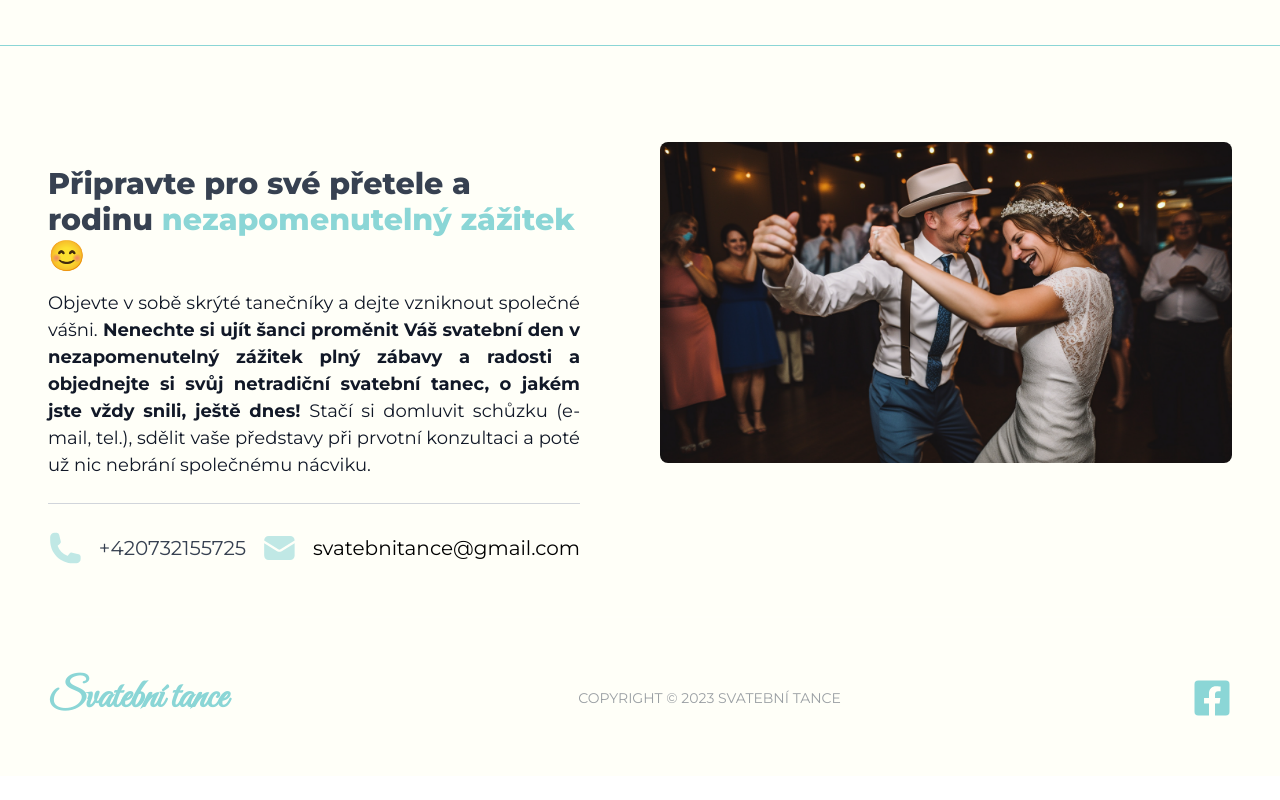
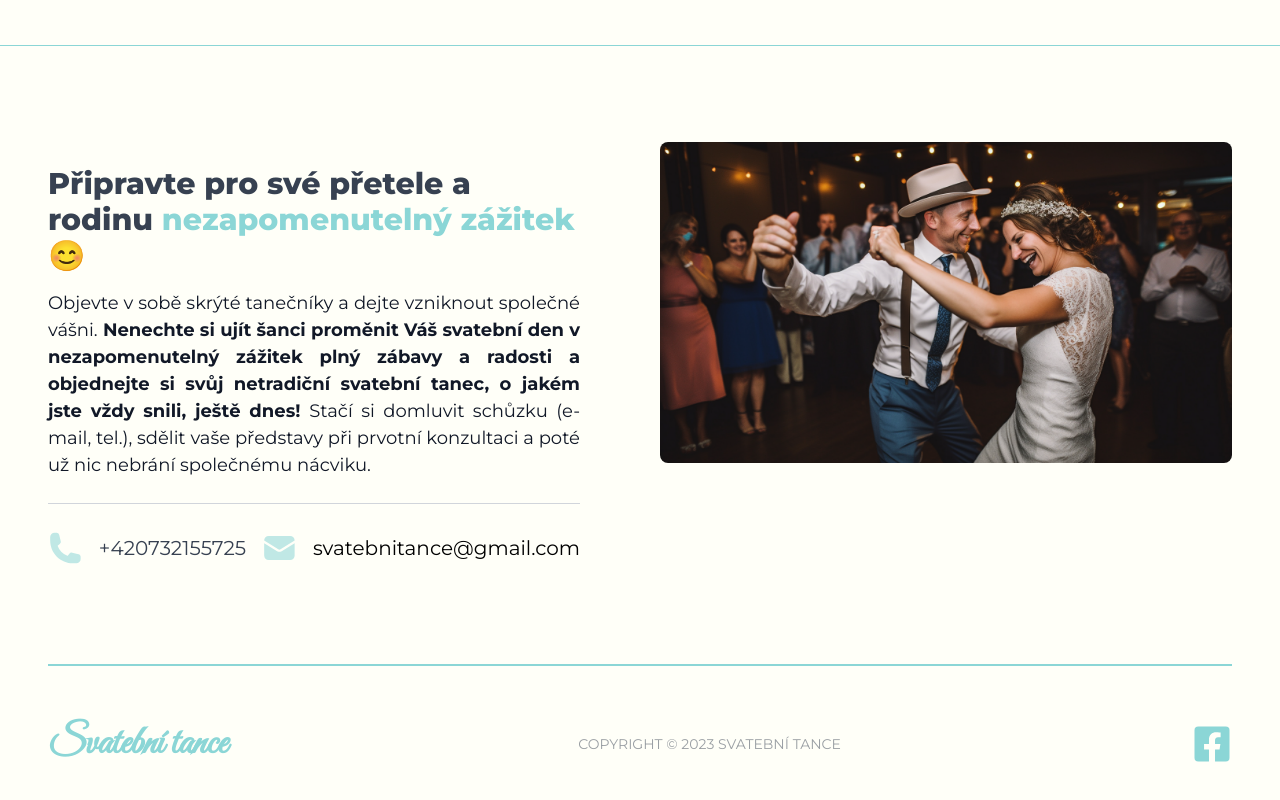
Before and after one commit to LukasMitlener/next_wedding_dance, a Next.js app: page / in a window 1280 px wide. Shown: the part 5149-5949 px from the top of the page. Before the commit the page ends 5925 px from the top, so only its background shows below. Built offline with nearby package versions, Linux system fonts and the light colour scheme.

Commit message:
Add files via upload

```diff
--- a/components/Footer.jsx
+++ b/components/Footer.jsx
@@ -17,7 +17,7 @@ const Footer = () => (
 
 
       <div className="flex flex-col">
-        <div className="mb-[50px] h-[2px] bg-white opacity-10" />
+        <div className="my-12 h-[2px] bg-h-color" />
 
         <div className="flex items-center justify-between flex-wrap gap-4">
           <h4 className="font-great-vibes font-extrabold text-[40px] text-h-color">
```
